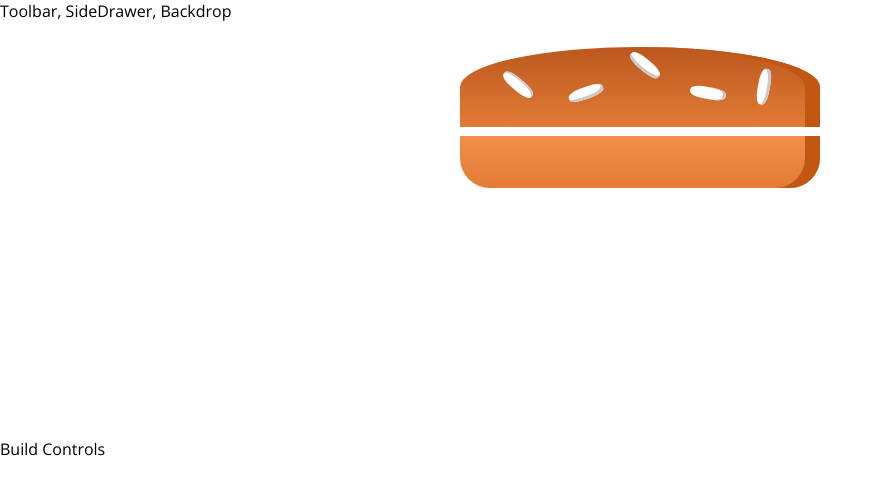
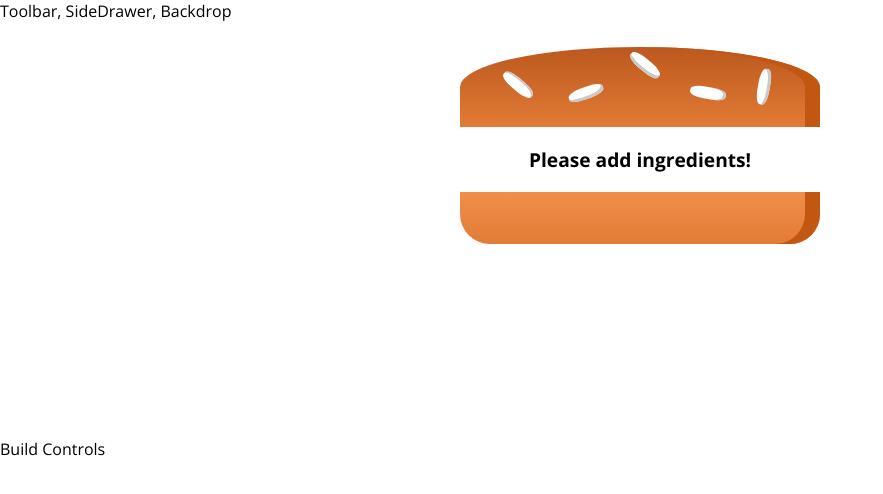
Before and after one commit to Jason-Carrillo/React-Burger, a React app: page / in a window 1280 px wide. Shown: the top 494 px of the page, without its empty margins (0-883 px from the left). Built offline with nearby package versions, Linux system fonts and the light colour scheme.

Commit message:
added p tag and if statement if there is no ingredients in the burger

```diff
--- a/src/Components/Burger/Burger.js
+++ b/src/Components/Burger/Burger.js
@@ -4,7 +4,7 @@
 import BurgerIngredient from "./BurgerIngredient/BurgerIngredient";
 
 const burger = (props) => {
-    const transformedIngredients = Object.keys(props.ingredients).map(igKey => {
+    let transformedIngredients = Object.keys(props.ingredients).map(igKey => {
             return [...Array(props.ingredients[igKey])].map((_, i) =>{
                return <BurgerIngredient key={igKey + i} type={igKey} />
             });
@@ -12,6 +12,10 @@
         .reduce((arr, el) => {
             return arr.concat( el );
         }, []);
+
+    if (transformedIngredients.length === 0) {
+        transformedIngredients = <p>Please add ingredients!</p>
+    }
 
     console.log(transformedIngredients)
 
```
